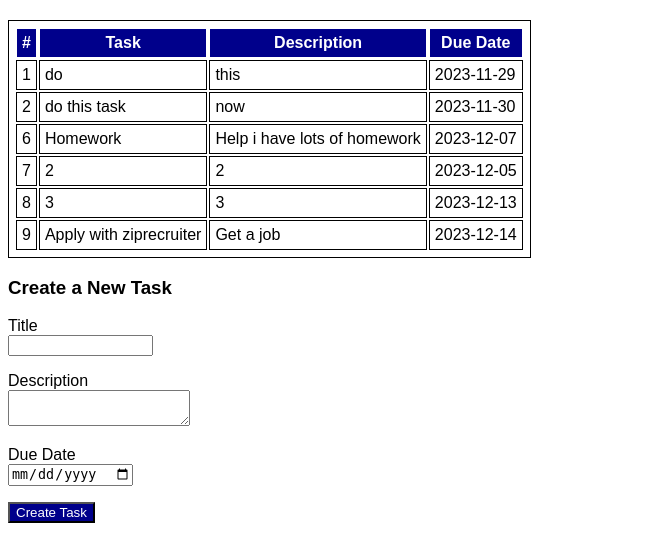
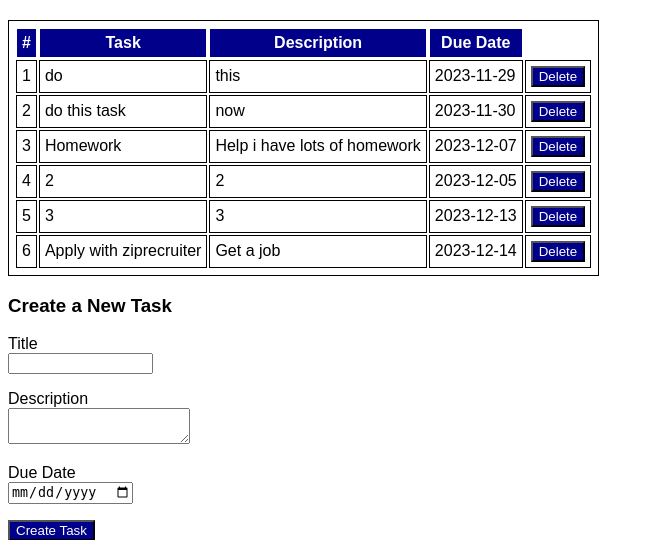
Before and after one commit to IrisRuz/finalSyntaxErrorz, a Flask app: template templates/tasks.html in a window 1280 px wide. Shown: the part 108-648 px from the top of the page, without its empty margins (0-654 px from the left). Run offline with Flask 3, Linux system fonts and the light colour scheme; the template is opened without the code that fills it: values that come from a table or form of the project are taken from there, others are empty.

Commit message:
Working delete button; Fixed numbering for tasks

```diff
--- a/app/routes.py
+++ b/app/routes.py
@@ -130,3 +130,16 @@ def list_tasks():
         return redirect(url_for('list_tasks'))
 
     return render_template('tasks.html', form=form, tasks=user_tasks)
+
+# delete existing tasks
+@app.route('/tasks/delete/<task_id>', methods=['POST'])
+@login_required
+def delete_task(task_id):
+    task = Task.query.filter_by(id=task_id).first()
+    if task:
+        db.session.delete(task)
+        db.session.commit()
+        flash('Task deleted successfully!', 'success')
+    else:
+        flash('Task not found!', 'error')
+    return redirect(url_for('list_tasks'))
--- a/templates/tasks.html
+++ b/templates/tasks.html
@@ -25,10 +25,15 @@
     {% if tasks %}
         {% for task in tasks %}
             <tr class="item-row">
-                <td>{{ task.id }}</td>
+                <td>{{ loop.index }}</td> <!--Use loop.index to always display starting with 1 -->
                 <td>{{ task.title }}</td>
                 <td>{{ task.description }}</td>
                 <td>{{ task.due_date.strftime('%Y-%m-%d') }}</td>
+                <td>
+                    <form action="{{ url_for('delete_task', task_id=task.id) }}" method="post">
+                        <input type="submit" value="Delete">
+                    </form>
+                </td>
             </tr>
         {% endfor %}
     {% else %}
```
Also changed, not shown: README.md, app/__init__.py (line endings or trailing spaces), instance/app.db.
